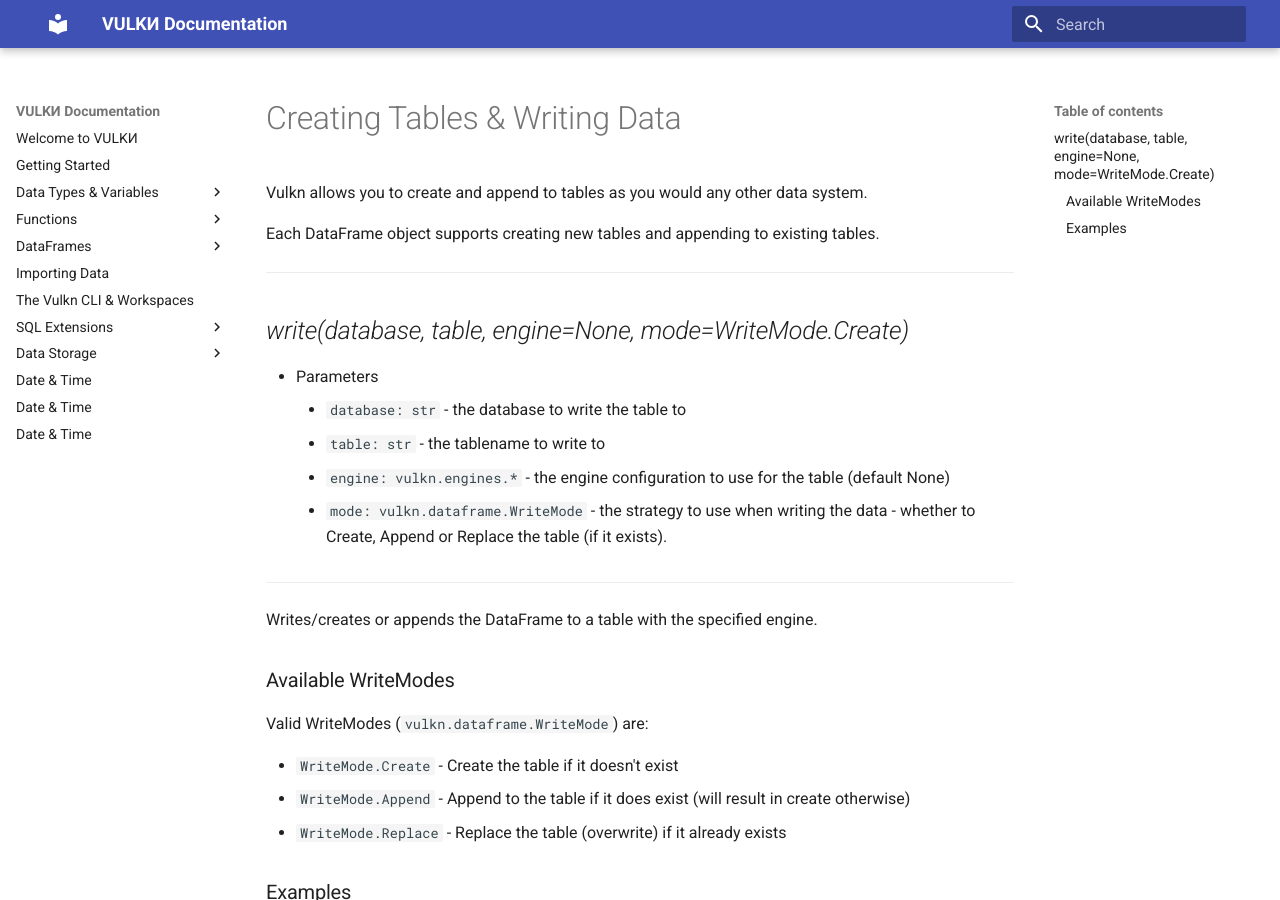
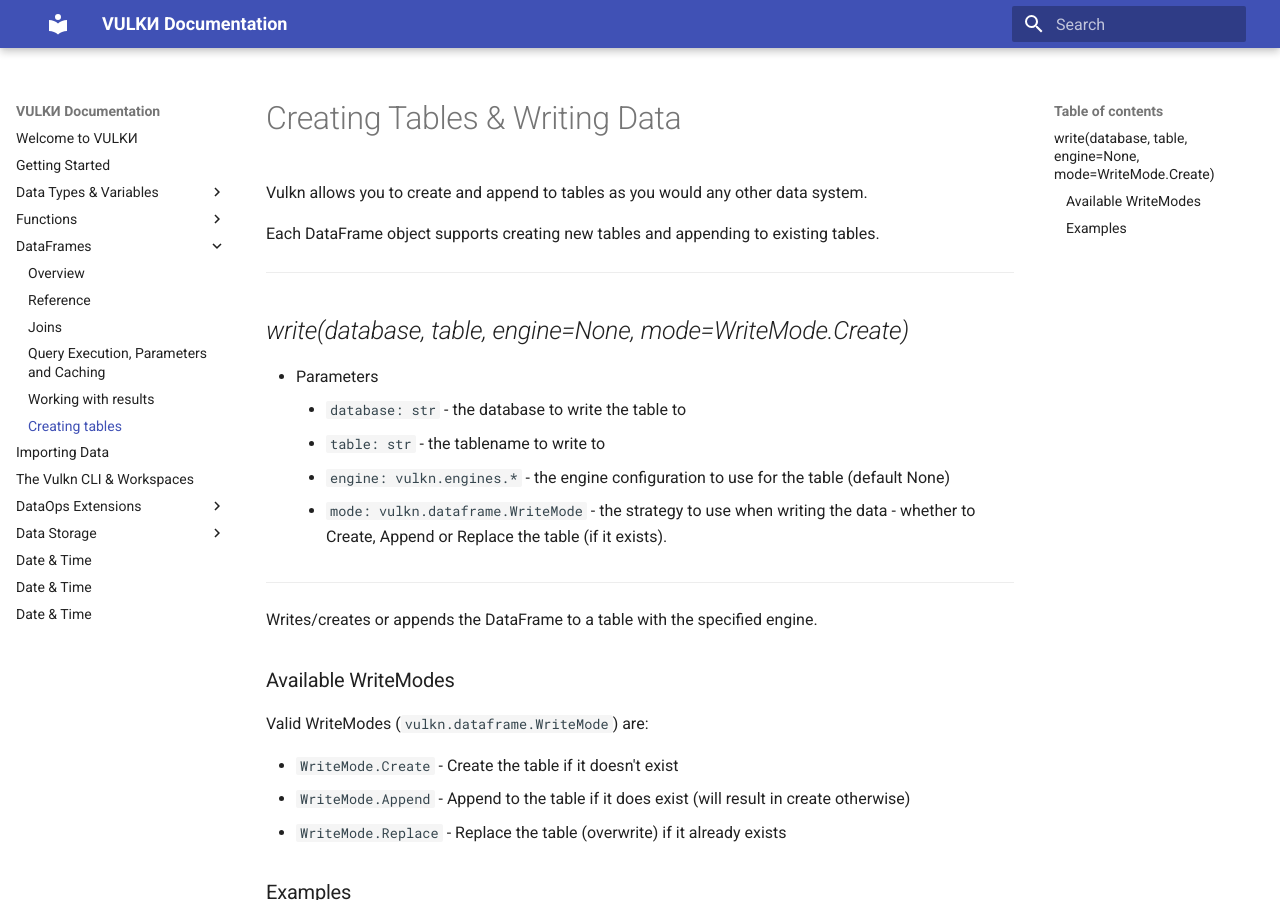
Before and after one commit to VulknData/vulkn, an MkDocs documentation site: the page built from docs/dataframes/creating.md, in a window 1280 px wide and 900 px high. Built offline with MkDocs 1.6.1 and Material for MkDocs 9.7.7, drawn with Linux system fonts in a browser that asks for light colours.

Commit message:
Add landing page for extensions.

```diff
--- a/mkdocs.yml
+++ b/mkdocs.yml
@@ -38,7 +38,7 @@
       - URL: todo.md
       - JSON: todo.md
       - Arrays: todo.md
-      - Vectors: todo.md
+      - Array Vectors: types/array_vectors.md
       - Tables: todo.md
     - Type Conversion: todo.md
   - Functions:
@@ -56,12 +56,14 @@
     - Joins: dataframes/joins.md
     - Query Execution, Parameters and Caching: dataframes/execution.md
     - Working with results: dataframes/recordset.md
+    - Creating tables: dataframes/creating.md
   - Importing Data: loading.md
   - The Vulkn CLI & Workspaces: workspaces.md
-  - SQL Extensions:
-    - Introduction: todo.md
-    - CHUNK BY: extensions/chunk_by.md
-    - VECTORIZE BY: extensions/vectorize_by.md
+  - DataOps Extensions:
+    - Introduction: extensions/about.md
+    - SQL:
+      - CHUNK BY: extensions/chunk_by.md
+      - VECTORIZE BY: extensions/vectorize_by.md
   - Data Storage:
     - Engines Overview: todo.md
     - Memory: todo.md
```
Also changed, not shown: docs/extensions/about.md (added, +8 -0 lines).
